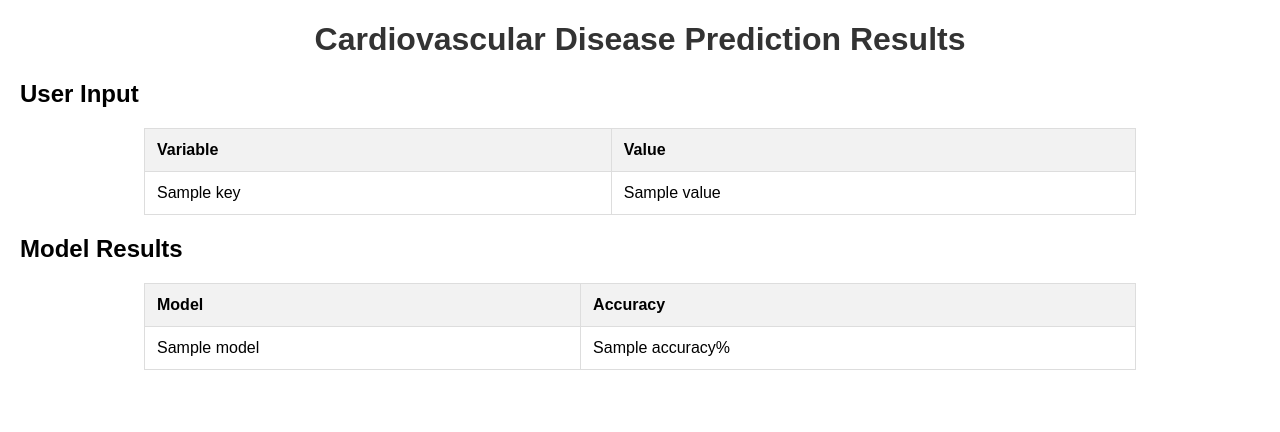
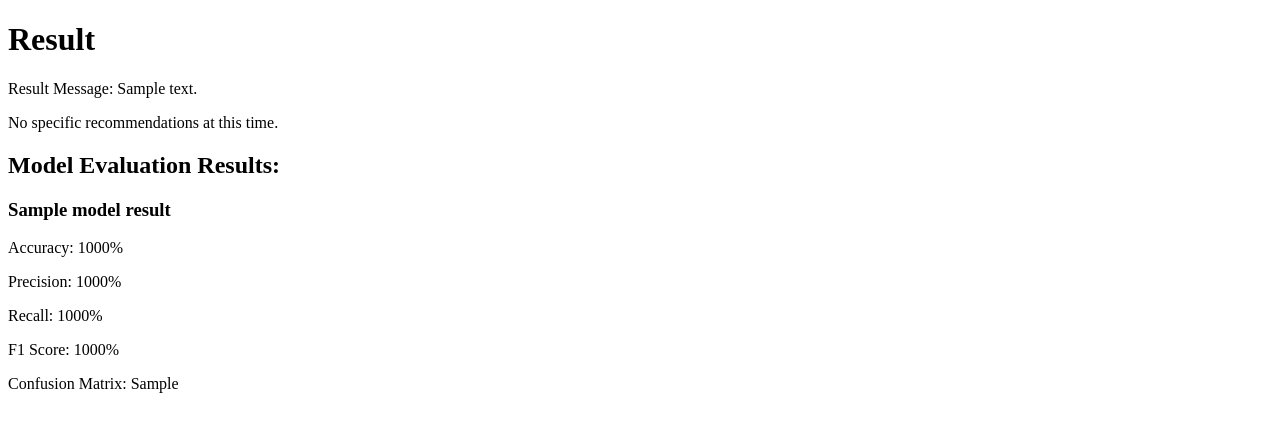
Before and after one commit to lostzs/Finals-Data-Scie, a Flask app: template Datascie/templates/result.html in a window 1280 px wide. Shown: the top 432 px of the page. Run offline with Flask 3, Linux system fonts and the light colour scheme; the template is opened without the code that fills it: most values are stand-ins (such as "Sample title", 1, 10 or a date in 2020).

Commit message:
Add files via upload

```diff
--- a/Datascie/app.py
+++ b/Datascie/app.py
@@ -1,30 +1,39 @@
-from flask import Flask, render_template, request, redirect
+# app.py
+import numpy as np
 import pandas as pd
+from flask import Flask, render_template, request
 from sklearn.model_selection import train_test_split
+from sklearn.preprocessing import StandardScaler
 from sklearn.linear_model import LogisticRegression
 from sklearn.neighbors import KNeighborsClassifier
 from sklearn.svm import SVC
-from sklearn.preprocessing import StandardScaler
+from sklearn.metrics import accuracy_score, confusion_matrix, precision_recall_fscore_support, mean_squared_error
+import joblib
 
 app = Flask(__name__)
 
 # Load the dataset
 df = pd.read_csv('heart_attack.csv')
 
-# Function to preprocess user input
-def preprocess_input(age, gender, trestbps, cp, heart_disease):
-    gender = 0 if gender.upper() == 'M' else 1
-    return pd.DataFrame([[age, gender, trestbps, cp, heart_disease]],
-                        columns=['age', 'gender', 'trestbps', 'cp', 'heart_disease'])
+# Function to calculate the probability of having CVD
+def calculate_probability(user_values, filtered_df, variables):
+    probability = 0.0
 
-# Function to scale input features
-def scale_input(X, scaler):
-    return scaler.transform(X)
+    for var, user_val in zip(variables, user_values):
+        if var == 'gender':
+            threshold_val = filtered_df[var].mode().iloc[0]
+            probability += int(str(user_val) == str(threshold_val))
+        else:
+            threshold_val = filtered_df[var].mean() + filtered_df[var].std()
+            probability += int(float(user_val) > threshold_val) if user_val != '' else 0
+
+    probability /= len(variables)
+    return probability
 
 # Function to train and evaluate models
 def evaluate_models(X_train, X_test, y_train, y_test):
     models = {
-        'Logistic Regression': LogisticRegression(max_iter=1000),
+        'Logistic Regression': LogisticRegression(max_iter=1000, solver='liblinear'),
         'KNN': KNeighborsClassifier(),
         'SVM': SVC(probability=True)
     }
@@ -42,43 +51,55 @@ def evaluate_models(X_train, X_test, y_train, y_test):
         else:
             model.fit(X_train, y_train)
             y_pred = model.predict(X_test)
-            probabilities = None  # KNN does not have a predict_proba method
+            probabilities = None
+
+        joblib.dump(model, f'Linear_Regression_model.joblib')
+
+        accuracy = accuracy_score(y_test, y_pred)
+        cm = confusion_matrix(y_test, y_pred)
+        precision, recall, f1, _ = precision_recall_fscore_support(y_test, y_pred, average='binary')
+        mse = mean_squared_error(y_test, y_pred)
+        rmse = mean_squared_error(y_test, y_pred, squared=False)
 
         results[name] = {
-            'prediction': y_pred.tolist(),
-            'probabilities': probabilities.tolist() if probabilities is not None else None,
+            'accuracy': accuracy,
+            'confusion_matrix': cm,
+            'precision': precision,
+            'recall': recall,
+            'f1_score': f1,
+            'mse': mse,
+            'rmse': rmse,
+            'probabilities': probabilities,
             'model': model
         }
 
     return results
 
-# Add route for additional information
-@app.route('/additional_info', methods=['POST'])
-def additional_info():
-    # Process the form data for additional information
-    chol = float(request.form['chol'])
-    fbs = float(request.form['fbs'])
-    restecg = float(request.form['restecg'])
-    thalac = float(request.form['thalac'])
-    thal = float(request.form['thal'])
+# Display variable options and prompt the user for input
+variables = ['age', 'gender', 'trestbps', 'cp', 'heart_disease']
+user_values = []
 
-    # Further processing or display as needed
+# Web App Routes
+@app.route('/')
+def index():
+    return render_template('website.html', variables=variables)
 
-    return "Additional information processed successfully!"
-
-# Modify the existing predict route
 @app.route('/predict', methods=['POST'])
 def predict():
-    # Process the form data
-    age = float(request.form['age'])
-    gender = request.form['gender']
-    trestbps = float(request.form['trestbps'])
-    cp = float(request.form['cp'])
-    heart_disease = float(request.form['heart_disease'])  # Change here
-    user_input = preprocess_input(age, gender, trestbps, cp, heart_disease)
+    user_values = []
 
-    # Debugging statements
-    print(f"Input values: {user_input}")
+    for var in variables:
+        if var != 'gender':
+            user_val = request.form.get(var, '')
+            if user_val == '':
+                user_values.append(np.nan)  # Set to NaN for numerical variables
+            else:
+                user_values.append(float(user_val))
+        else:
+            user_val = request.form.get(var, '').upper()
+            user_values.append(user_val)
+
+    filtered_df = df[variables]
 
     # Train-test split for model evaluation
     X = df.drop('heart_disease', axis=1)
@@ -88,53 +109,17 @@ def predict():
     # Evaluate models
     model_results = evaluate_models(X_train, X_test, y_train, y_test)
 
-    # Debugging statements
-    print(f"Probabilities: {model_results['Logistic Regression']['probabilities']}")
+    # Calculate the probability of having CVD
+    initial_probability = calculate_probability(user_values, filtered_df, variables)
 
-    # Get the initial probability
-    initial_probability = model_results['Logistic Regression']['probabilities'][0]
+    # Recommend additional information based on probability
+    additional_info_recommendation = None
+    if initial_probability > 0.35:
+        additional_info_recommendation = ['chol', 'fbs', 'restecg', 'thalach', 'thal']
+    else:
+        additional_info_recommendation = ['chol', 'fbs', 'restecg']
 
-    # Debugging statements
-    print(f"Initial Probability: {initial_probability}")
-
-    # Determine which result template to render based on probability
-    if initial_probability > 0.35:
-        user_input['probability'] = initial_probability * 100  # Convert to percentage
-        return render_template('result_high_cvd.html', model_results=model_results, user_input=user_input)
-    else:
-        user_input['probability'] = initial_probability * 100  # Convert to percentage
-        return render_template('result_low_cvd.html', model_results=model_results, user_input=user_input)
-
-# Default route for the initial form
-@app.route('/', methods=['GET', 'POST'])
-def index():
-    if request.method == 'POST':
-        # Process the form data
-        age = float(request.form['age'])
-        gender = request.form['gender']
-        trestbps = float(request.form['trestbps'])
-        cp = float(request.form['cp'])
-        has_history = float(request.form['has_history'])
-        user_input = preprocess_input(age, gender, trestbps, cp, has_history)
-
-        # Train-test split for model evaluation
-        X = df.drop('heart_disease', axis=1)
-        y = df['heart_disease']
-        X_train, X_test, y_train, y_test = train_test_split(X, y, test_size=0.2, random_state=42)
-
-        # Evaluate models
-        model_results = evaluate_models(X_train, X_test, y_train, y_test)
-
-        # Get the initial probability
-        initial_probability = model_results['Logistic Regression']['probabilities'][0]
-
-        # Determine which result template to render based on probability
-        if initial_probability > 0.35:
-            return render_template('result_high_cvd.html', model_results=model_results, user_input=user_input)
-        else:
-            return render_template('result_low_cvd.html', model_results=model_results, user_input=user_input)
-
-    return render_template('website.html')
+    return render_template('result.html', user_values=user_values, additional_info_recommendation=additional_info_recommendation, model_results=model_results)
 
 if __name__ == '__main__':
     app.run(debug=True)
--- a/Datascie/model.py
+++ b/Datascie/model.py
@@ -7,6 +7,7 @@ from sklearn.linear_model import LogisticRegression
 from sklearn.neighbors import KNeighborsClassifier
 from sklearn.svm import SVC
 from sklearn.metrics import accuracy_score, confusion_matrix, precision_recall_fscore_support, mean_squared_error
+import joblib
 import seaborn as sns
 
 # Load the dataset
@@ -36,7 +37,7 @@ def calculate_probability(user_values, filtered_df, variables):
 # Function to train and evaluate models
 def evaluate_models(X_train, X_test, y_train, y_test):
     models = {
-        'Logistic Regression': LogisticRegression(max_iter=1000, solver='liblinear'),  # Use 'liblinear' solver
+        'Logistic Regression': LogisticRegression(max_iter=1000, solver='liblinear'),
         'KNN': KNeighborsClassifier(),
         'SVM': SVC(probability=True)
     }
@@ -57,6 +58,9 @@ def evaluate_models(X_train, X_test, y_train, y_test):
             model.fit(X_train, y_train)
             y_pred = model.predict(X_test)
             probabilities = None  # KNN does not have a predict_proba method
+
+        # Save the trained model using joblib
+        joblib.dump(model, f'{name}_model.joblib')
 
         # Calculate evaluation metrics
         accuracy = accuracy_score(y_test, y_pred)
--- a/Datascie/templates/result.html
+++ b/Datascie/templates/result.html
@@ -3,60 +3,48 @@
 <head>
     <meta charset="UTF-8">
     <meta name="viewport" content="width=device-width, initial-scale=1.0">
-    <title>Results</title>
-    <style>
-        body {
-            font-family: Arial, sans-serif;
-            margin: 20px;
-        }
-        h1 {
-            text-align: center;
-            color: #333;
-        }
-        table {
-            width: 80%;
-            margin: 20px auto;
-            border-collapse: collapse;
-        }
-        th, td {
-            border: 1px solid #ddd;
-            padding: 12px;
-            text-align: left;
-        }
-        th {
-            background-color: #f2f2f2;
-        }
-    </style>
+    <title>Result Page</title>
+    <!-- Add any additional styles or scripts here -->
 </head>
 <body>
-    <h1>Cardiovascular Disease Prediction Results</h1>
+    <h1>Result</h1>
+    <p>Result Message: {{ result_message }}</p>
 
-    <h2>User Input</h2>
-    <table>
-        <tr>
-            <th>Variable</th>
-            <th>Value</th>
-        </tr>
-        {% for key, value in user_input.items() %}
-        <tr>
-            <td>{{ key }}</td>
-            <td>{{ value }}</td>
-        </tr>
-        {% endfor %}
-    </table>
+    {% if result_message == "HIGH CHANCE OF CVD" %}
+        <p>Additional Information: Please consider admission for further specialist checking.</p>
+        <h2>Additional Information Recommendations:</h2>
+        <ul>
+            <li>chol</li>
+            <li>fbs</li>
+            <li>restecg</li>
+            <li>thalac</li>
+            <li>thal</li>
+        </ul>
+    {% elif result_message == "LOW CHANCE OF CVD" %}
+        <p>Additional Information: Consider admission to the ER for further investigation of symptoms.</p>
+        <h2>Additional Information Recommendations:</h2>
+        <ul>
+            <li>chol</li>
+            <li>fbs</li>
+            <li>restecg</li>
+        </ul>
+    {% else %}
+        <p>No specific recommendations at this time.</p>
+    {% endif %}
 
-    <h2>Model Results</h2>
-    <table>
-        <tr>
-            <th>Model</th>
-            <th>Accuracy</th>
-        </tr>
-        {% for model, result in model_results.items() %}
-        <tr>
-            <td>{{ model }}</td>
-            <td>{{ result['accuracy'] }}%</td>
-        </tr>
-        {% endfor %}
-    </table>
+    <!-- Display model evaluation results -->
+    <h2>Model Evaluation Results:</h2>
+    {% for model_name, result in model_results.items() %}
+        <h3>{{ model_name }}</h3>
+        <p>Accuracy: {{ result['accuracy']|round(2)*100 }}%</p>
+        <p>Precision: {{ result['precision']|round(2)*100 }}%</p>
+        <p>Recall: {{ result['recall']|round(2)*100 }}%</p>
+        <p>F1 Score: {{ result['f1_score']|round(2)*100 }}%</p>
+        <p>Confusion Matrix: {{ result['confusion_matrix'] }}</p>
+        <!-- Add more model evaluation metrics as needed -->
+    {% endfor %}
+
+    <!-- Add any additional content or links as needed -->
+
 </body>
 </html>
```
Also changed, not shown: Datascie/templates/website.html (+31 -2 lines), 5 other files.
